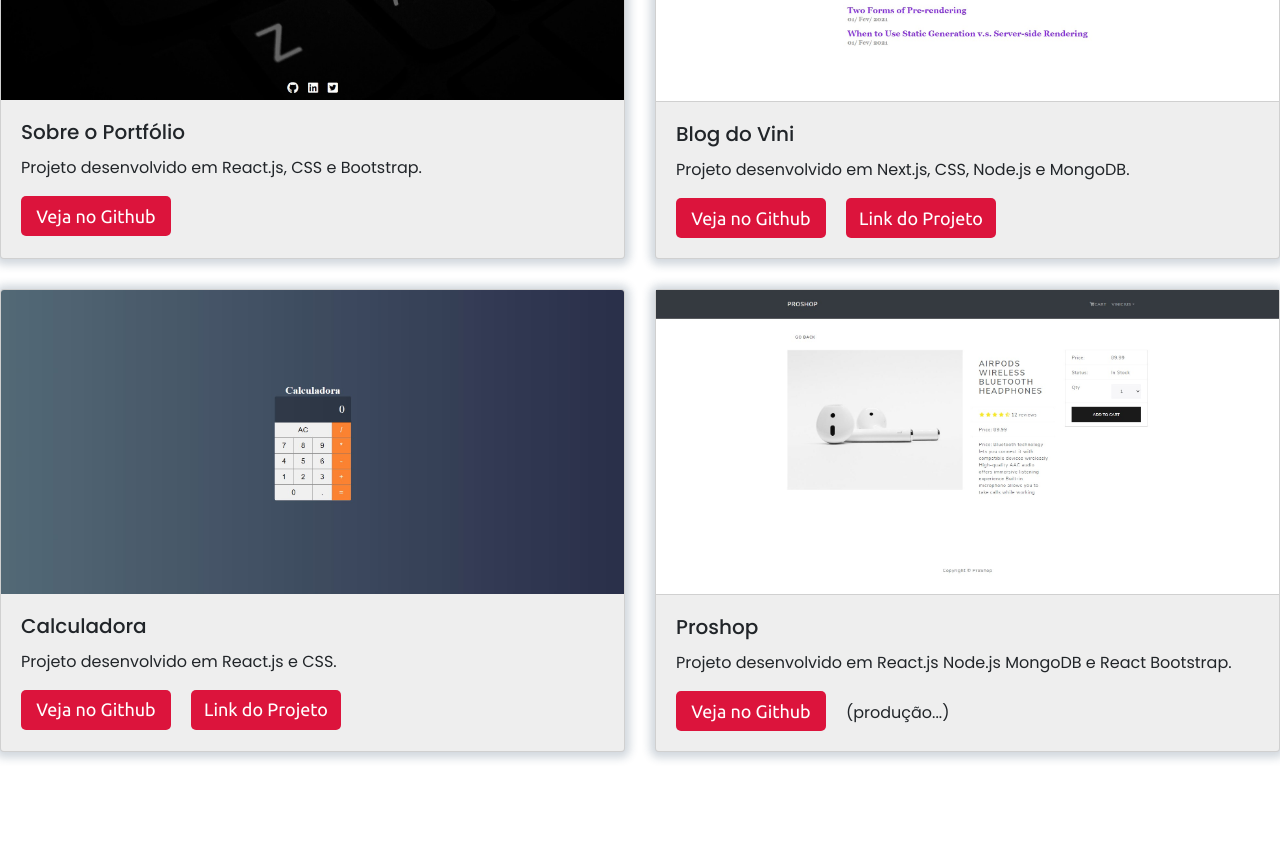
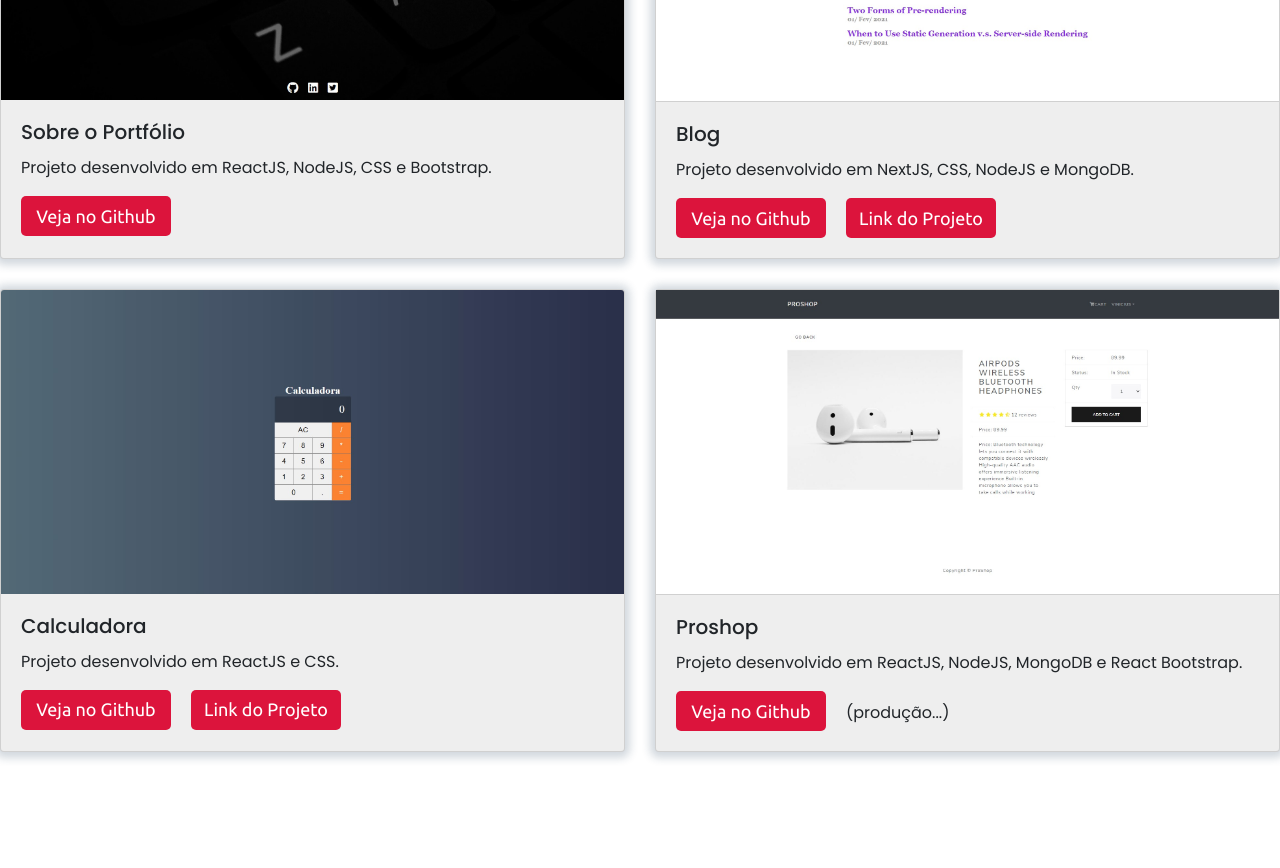
Before and after one commit to ViniSpirit/vini-portfolio, a React (Create React App) app: page /projects in a window 1280 px wide. Shown: the part 420-1288 px from the top of the page. Built offline with nearby package versions, Linux system fonts and the light colour scheme.

Commit message:
arrumando descrição

```diff
--- a/src/pages/Projects.js
+++ b/src/pages/Projects.js
@@ -35,7 +35,7 @@ const Projects = () => {
               <Card.Body>
                 <Card.Title>Sobre o Portfólio</Card.Title>
                 <Card.Text>
-                  Projeto desenvolvido em React.js, CSS e Bootstrap.
+                  Projeto desenvolvido em ReactJS, NodeJS, CSS e Bootstrap.
                 </Card.Text>
                 <div className="button-links">
                   <form
@@ -65,9 +65,9 @@ const Projects = () => {
                 style={{ borderBottom: "1px solid rgba(0,0,0,.125)" }}
               />
               <Card.Body>
-                <Card.Title>Blog do Vini</Card.Title>
+                <Card.Title>Blog</Card.Title>
                 <Card.Text>
-                  Projeto desenvolvido em Next.js, CSS, Node.js e MongoDB.
+                  Projeto desenvolvido em NextJS, CSS, NodeJS e MongoDB.
                 </Card.Text>
                 <div className="button-links">
                   <form
@@ -103,7 +103,7 @@ const Projects = () => {
               <Card.Img variant="top" src={img4} />
               <Card.Body>
                 <Card.Title>Calculadora</Card.Title>
-                <Card.Text>Projeto desenvolvido em React.js e CSS.</Card.Text>
+                <Card.Text>Projeto desenvolvido em ReactJS e CSS.</Card.Text>
                 <div className="button-links">
                   <form
                     action="https://github.com/ViniSpirit/Calculator"
@@ -158,7 +158,7 @@ const Projects = () => {
               <Card.Body>
                 <Card.Title>Proshop</Card.Title>
                 <Card.Text>
-                  Projeto desenvolvido em React.js Node.js MongoDB e React
+                  Projeto desenvolvido em ReactJS, NodeJS, MongoDB e React
                   Bootstrap.
                 </Card.Text>
                 <div className="button-links">
```
Also changed, not shown: src/utils/fn.js (deleted).
